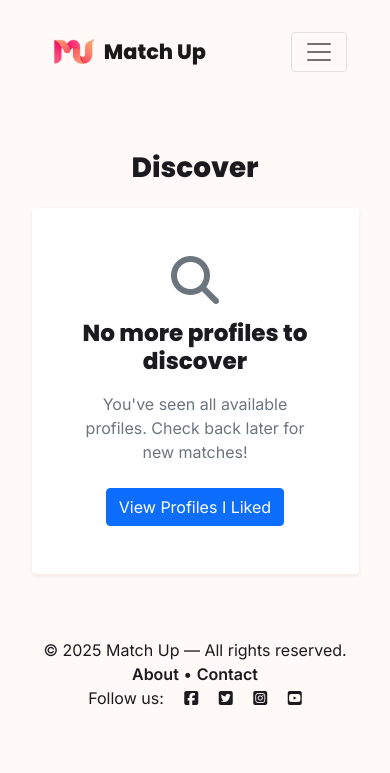
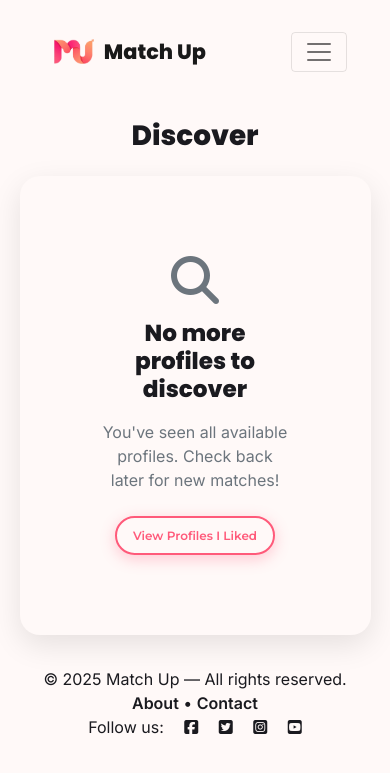
Before and after one commit to Scaphix/match_up, a Django app: page /connections/discover/ in a window 390 px wide. Shown: the top 773 px of the page. Run offline with Django 4.2, Linux system fonts and the light colour scheme; a user stored in the database is signed in; tables that the repository leaves empty hold one stand-in row (values such as "Sample post"); some libraries are stand-ins or nearby versions.

Commit message:
Refactor discover, profile, and dating templates for improved layout and styling; enhance button semantics and responsiveness.

```diff
--- a/connections/templates/connections/discover.html
+++ b/connections/templates/connections/discover.html
@@ -2,17 +2,16 @@
 {% load static %}
 
 {% block content %}
-<main class="container py-5">
-    <div class="row justify-content-center">
-        <div class="col-lg-8">
+<main class="container py-3">
             <h1 class="text-center mb-4">Discover</h1>
+       <div class="row ">
 
             {% if profiles %}
+                 <div class="row">
                 {% for profile in profiles %}
-                <div class="card shadow-sm border-0 mb-4 profile-card">
-                    <div class="card-body p-4">
-                        <div class="row">
-                            <div class="col-md-4 text-center mb-3 mb-md-0">
+                <div class=" col-12 col-md-6 col-lg-4  mb-4">
+                        <div class="auth-card p-4">
+                            <div class="text-center mb-3">
                                 {% if profile.photo %}
                                     <img src="{{ profile.photo.url }}"
                                          class="img-fluid rounded profile-photo"
@@ -23,8 +22,8 @@
                                          alt="No photo">
                                 {% endif %}
                             </div>
-                            <div class="col-md-8">
-                                <h2 class="h4 mb-3">{{ profile.user.username }}</h2>
+                            <div class="col-md-8 m-auto" >
+                                <h2 class="h4 mb-3 text-center">{{ profile.user.username }}</h2>
 
                                 {% if profile.age %}
                                     <p class="mb-2"><strong>Age:</strong> {{ profile.age }}</p>
@@ -46,23 +45,23 @@
                                     <p class="mb-3"><strong>Interests:</strong> {{ profile.interests }}</p>
                                 {% endif %}
 
-                                <div class="d-flex gap-2 mt-4">
+                            <div class="icon d-flex gap-2 mt-4">
                                 <a href="{% url 'connections:like_profile' profile_id=profile.id %}"
-                                       class="btn btn-primary btn-lg flex-fill like-btn"
+                                    class="btn"
                                     data-profile-id="{{ profile.id }}">
-                                        <i class="fas fa-heart me-2"></i>Like
+                                    <i class="icon fas fa-heart me-2"></i>Like
                                 </a>
                                 <a href="{% url 'connections:pass_profile' profile_id=profile.id %}"
-                                       class="btn btn-outline-secondary btn-lg flex-fill pass-btn"
+                                    class="btn"
                                     data-profile-id="{{ profile.id }}">
                                     <i class="fas fa-times me-2"></i>Pass
                                 </a>
                                 <a href="{% url 'profile_detail' pk=profile.id %}"
-                                       class="btn btn-outline-info btn-lg">
+                                    class="btn">
                                     <i class="fas fa-eye"></i>
                                 </a>
                             </div>
-                            </div>
+
                         </div>
                     </div>
                 </div>
@@ -93,20 +92,20 @@
                 </nav>
                 {% endif %}
             {% else %}
-                <div class="card shadow-sm border-0">
+                <div class="auth-card border-0">
                     <div class="card-body p-5 text-center">
                         <i class="fas fa-search fa-3x text-muted mb-3"></i>
                         <h3 class="mb-3">No more profiles to discover</h3>
                         <p class="text-muted mb-4">
                             You've seen all available profiles. Check back later for new matches!
                         </p>
-                        <a href="{% url 'connections:liked_profiles' %}" class="btn btn-primary">
+                        <a href="{% url 'connections:liked_profiles' %}" class="btn btn-edit">
                             View Profiles I Liked
                         </a>
                     </div>
                 </div>
+                </div>
             {% endif %}
-        </div>
     </div>
 </main>
 
--- a/dating/templates/dating/index.html
+++ b/dating/templates/dating/index.html
@@ -33,7 +33,7 @@
         <div class="row g-4">
             <div class="col-md-4 card">
                 <div class="feature-card coral-gradient card-body ">
-                    <div class="feature-icon"><i class="fa-notdog fa-solid fa-heart card-icon"></i></div>
+                    <div class="feature-icon"><i class="fa-notdog fa-solid fa-heart"></i></div>
                     <h3 class="card-title">Swipe & Match</h3>
                     <p class="card-text">Quick, fun, carefree connections. No pressure, just good times.</p>
                 </div>
@@ -41,13 +41,13 @@
 
             <div class="col-md-4  card">
                 <div class="feature-card peach-gradient card-body">
-                    <div class="feature-icon"><i class="fa-duotone fa-solid fa-circle-user feature-icon"></i></div>
+                    <div class="feature-icon"><i class="fa-duotone fa-solid fa-circle-user"></i></div>
                     <h3 class="card-title">Vibes First™</h3>
                     <p class="card-text">Mini quizzes show you who's on your wavelength. Compatibility matters.</p>
                 </div>
             </div>
 
-            <div class="col-md-4  card">
+            <div class="col-md-4 card">
                 <div class="feature-card pink-gradient card-body">
                     <div class="feature-icon"><i class="fa-notdog fa-solid fa-camera"></i></div>
                     <h3 class="card-title">Real People</h3>
--- a/dating/templates/dating/profile_delete.html
+++ b/dating/templates/dating/profile_delete.html
@@ -2,9 +2,9 @@
 {% block content %}
 {% load static %}
 
-<main class="container py-5">
+<main class="container h-100 py-5">
   <div class="row justify-content-center">
-      <div class="card shadow-sm border-0 col-lg-6 col-md-8">
+      <div class="auth-card border-0 col-lg-6 col-md-8">
         <div class="card-body p-4">
           <h1 class="h4 mb-3 text-center">Delete Profile</h1>
           <p class="text-muted mb-4 text-center">
--- a/dating/templates/dating/profile_detail.html
+++ b/dating/templates/dating/profile_detail.html
@@ -69,7 +69,7 @@
                       {% if profile.bio %}
                           <div class="profile-box profile-bio mb-4">
                               <h3 class="profile-box-title">Bio</h3>
-                              <p class="profile-box-content">{{ profile.bio|truncatechars:100 }}</p>
+                              <p class="profile-box-content">{{ profile.bio|truncatechars:150 }}</p>
                           </div>
                       {% endif %}
 
--- a/static/css/style.css
+++ b/static/css/style.css
@@ -50,7 +51,7 @@ h1, h2, h3, h4, h5, h6 {
 }
 
 
-.dark-bg .main-bg {
+.main-bg {
     background-color: var(--white);
 }
 
```
Also changed, not shown: other parts of static/css/style.css (+50 -6 lines), dating/templates/dating/profile_list.html (+15 -2 lines). Lines whose indentation alone changed are shown as unchanged.
